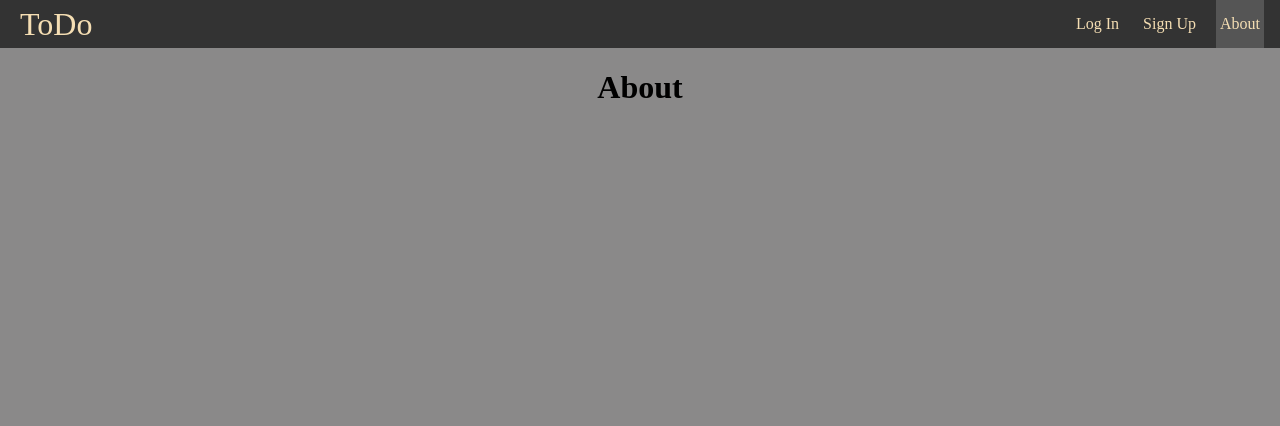
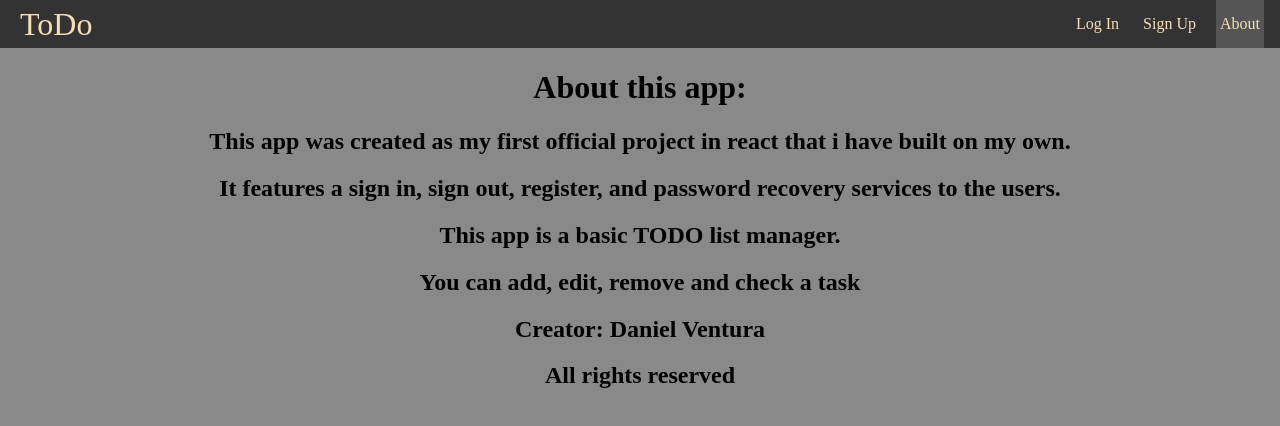
Before and after one commit to danivngopro/ToDoApp, a React (Create React App) app: page /about in a window 1280 px wide. Shown: the top 426 px of the page. Built offline with nearby package versions, Linux system fonts and the light colour scheme.

Commit message:
editing the about page

```diff
--- a/src/pages/About.js
+++ b/src/pages/About.js
@@ -1,9 +1,17 @@
-import './About.css';
+import "./About.css";
 
 function About() {
-    return (
-        <h1>About</h1>
-    );
-  }
+  return (
+    <>
+      <h1>About this app:</h1>
+      <h2>This app was created as my first official project in react that i have built on my own.</h2>
+      <h2>It features a sign in, sign out, register, and password recovery services to the users.</h2>
+      <h2>This app is a basic TODO list manager.</h2>
+      <h2>You can add, edit, remove and check a task</h2>
+      <h2>Creator: Daniel Ventura</h2>
+      <h2>All rights reserved</h2>
+    </>
+  );
+}
 
-  export default About;
+export default About;
```
